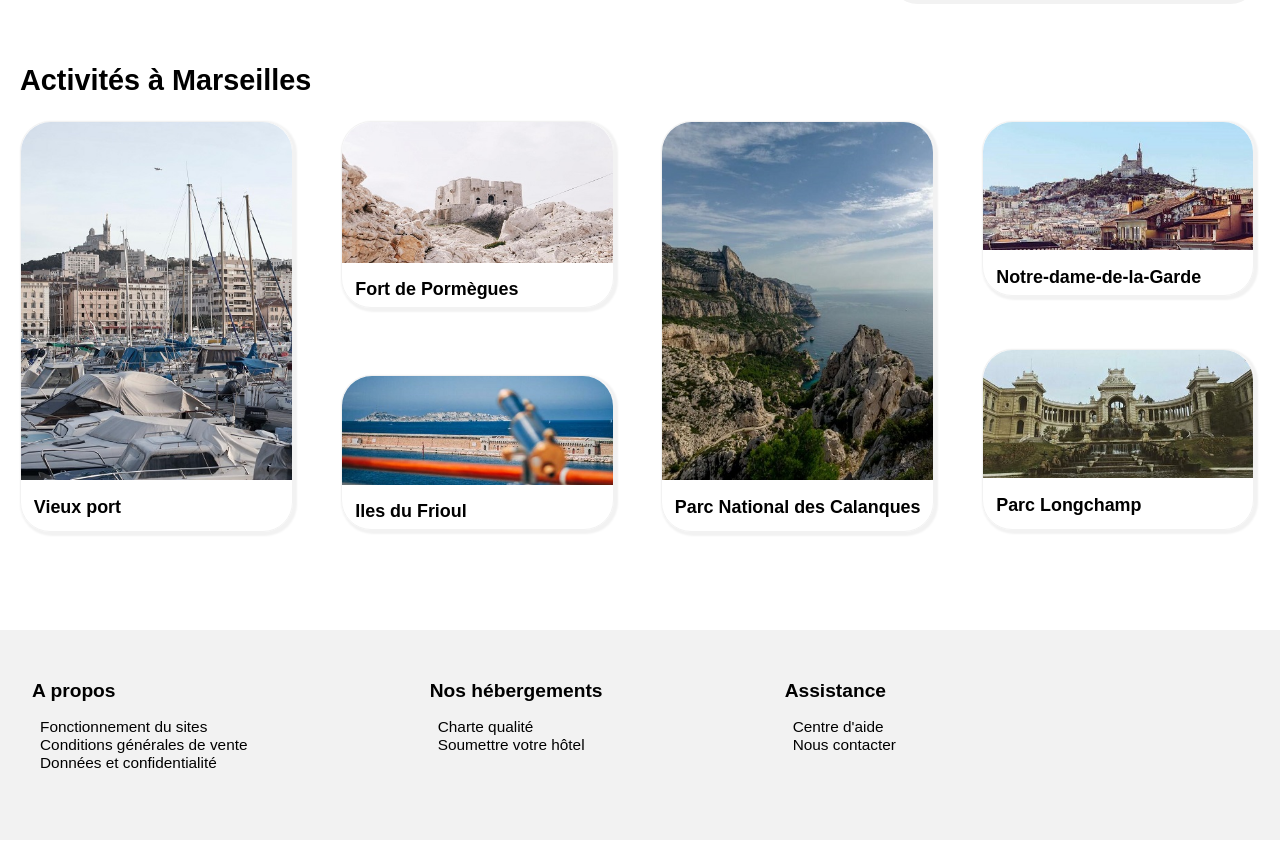
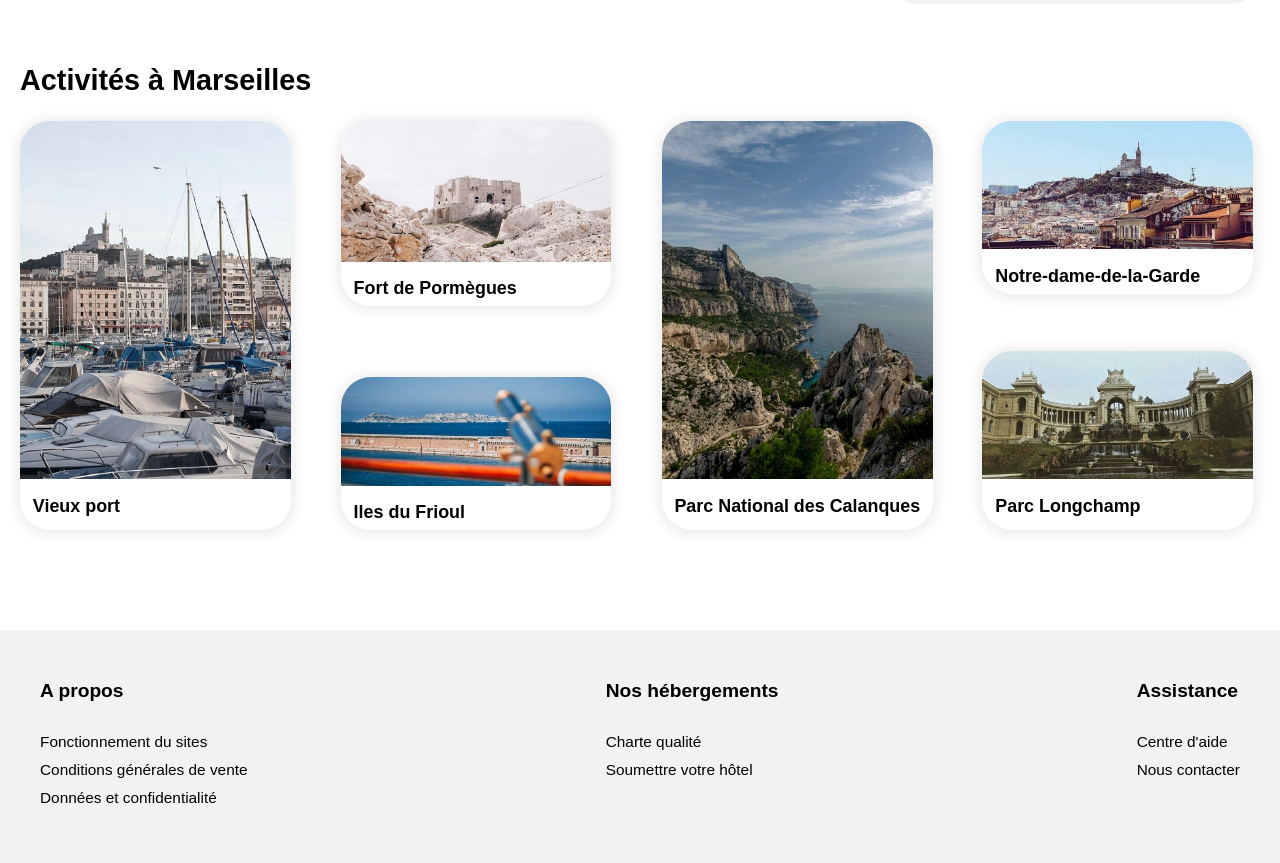
Before and after one commit to GeoffreyMatarin/MatarinGeoffrey_P2px_26022021, a plain HTML site: page index.html in a window 1280 px wide. Shown: the part 1020-1883 px from the top of the page. Before the commit the page ends 1860 px from the top, so only its background shows below. Drawn offline with Linux system fonts and the light colour scheme.

Commit message:
desktop et tablette ok revoir nav mobile

```diff
--- a/style.css
+++ b/style.css
@@ -53,16 +53,22 @@ body
 	 font-size: 1.3vw;
 	 text-decoration: none;
 	 margin-right: 20px;
-	 color: #0065FC;
+
 }
 .heb
 {
 	border-top: 2px solid #0065FC ;
-	padding: 20px 30px 0px 20px ;
+	padding: 2.04vw 30px 0px 20px ;
+	color: #0065FC;
 }
 .ac
 {
 	padding-right: 30px;
+	color: black;
+}
+.sin
+{
+	color: #0065FC;
 }
 .avant_recherche h1
 {
@@ -136,6 +142,7 @@ body
 {
 	font-size: 1vw;
 	padding: 0px 2vw 0px 2vw;
+	white-space: nowrap;
 }
 .eco
 {
@@ -442,10 +449,9 @@ body
 .act_1
 {
    border-radius: 30px ;
-   border: 1px solid #F2F2F2;
    width: 21.2vw;
    height: 32vw;
-   box-shadow: 2px 2px 2px 2px #F2F2F2;
+   box-shadow: 0px 1px 10px 5px rgb(100 100 100 / 10%);
    margin-bottom: 20px;
 }
 .act_1 img
@@ -473,10 +479,9 @@ body
 .fort
 {
 	border-radius: 30px ;
-    border: 1px solid #F2F2F2;
-	height: 14.5vw;
+    height: 14.5vw;
 	width: 21.1vw;
-	box-shadow: 2px 2px 2px 2px #F2F2F2;
+	box-shadow: 0px 1px 10px 5px rgb(100 100 100 / 10%);
 }
 .fort img
 {
@@ -487,10 +492,9 @@ body
 .iles
 {
 	border-radius: 30px ;
-    border: 1px solid #F2F2F2;
-	height: 12vw;
+    height: 12vw;
 	width: 21.1vw;
-	box-shadow: 2px 2px 2px 2px #F2F2F2;
+	box-shadow: 0px 1px 10px 5px rgb(100 100 100 / 10%);
 }
 .iles img
 {
@@ -500,10 +504,10 @@ body
 .notre_dame
 {
 	border-radius: 30px ;
-    border: 1px solid #F2F2F2;
+
 	height: 13.5vw;
 	width: 21.1vw;
-	box-shadow: 2px 2px 2px 2px #F2F2F2;
+	box-shadow: 0px 1px 10px 5px rgb(100 100 100 / 10%);
 }
 .notre_dame img
 {
@@ -513,10 +517,9 @@ body
 .parc_long
 {
 	border-radius: 30px ;
-    border: 1px solid #F2F2F2;
-	height: 14vw;
+    height: 14vw;
 	width: 21.1vw;
-	box-shadow: 2px 2px 2px 2px #F2F2F2;
+	box-shadow: 0px 1px 10px 5px rgb(100 100 100 / 10%);
 }
 .parc_long img
 {
@@ -529,9 +532,10 @@ body
 	justify-content: space-between;
 	background-color: #F2F2F2;
 	width: 100%;
-	height: 160px;
+	height: auto;
 	padding-top: 50px;
 	margin-top: 60px;
+	padding-bottom: 30px;
 }
 .bas_de_page ul
 {
@@ -548,9 +552,15 @@ body
 {
 	font-size: 1.5vw;
 	font-weight: bold;
-	padding-left: 2.5vw;
+	padding-left: 40px;
+	padding-bottom: 15px;
+}
+
+.bas_de_page li
+{
+	padding-bottom: 10px;
 }
 .Assistance
 {
-	padding-right: 30vw;
+	padding-right: 40px;
 }
--- a/style_mobile.css
+++ b/style_mobile.css
@@ -1,4 +1,4 @@
- @media all and (max-width:767px)
+ @media all and (max-width:768px)
 
 
 font-face
@@ -29,7 +29,7 @@ body
 }
 .logo_nav
 {
-    width: 100%;
+    width: 92%;
     display: flex;
     flex-flow: row wrap;
     justify-content: flex-start;
@@ -50,18 +50,16 @@ body
 {
     list-style-type: none;
     display: flex;
-    justify-content: space-around;
-    margin: 0px;
+
+
 
 }
 
 .logo-nav li
 {
-    display: flex;
+
     width: 60%;
-
-
-
+    margin: 0px;
 }
 
 .logo_nav nav
@@ -95,7 +93,7 @@ body
 .ac
 {
 border-bottom: 2px solid #F2F2F2;
-padding: 0vw 14vw 2vw 18vw;
+padding: 0vw 13vw 2vw 18vw;
 position: relative;
 left: -5vw;
 }
@@ -374,7 +372,7 @@ left: -5vw;
     background-color: white;
     width: 85vw;
     margin-bottom: 20px;
-    box-shadow: 2px 2px 2px 2px #F2F2F2;
+    box-shadow: 0px 1px 10px 5px rgb(100 100 100 / 10%);
 
 }
 .heb_block img
@@ -494,10 +492,9 @@ left: -5vw;
 .act_1
 {
    border-radius: 30px ;
-   border: 1px solid #F2F2F2;
    width: 85vw;
    height: 44vw;
-   box-shadow: 2px 2px 2px 2px #F2F2F2;
+   box-shadow: 0px 1px 10px 5px rgb(100 100 100 / 10%);
    margin-bottom: 20px;
 }
 .act_1 img
@@ -523,10 +520,9 @@ left: -5vw;
 .fort
 {
     border-radius: 30px ;
-    border: 1px solid #F2F2F2;
     height: 44vw;
     width: 85vw;
-    box-shadow: 2px 2px 2px 2px #F2F2F2;
+    box-shadow: 0px 1px 10px 5px rgb(100 100 100 / 10%);
     margin-bottom: 20px;
 }
 .fort img
@@ -539,10 +535,9 @@ left: -5vw;
 .iles
 {
     border-radius: 40px ;
-    border: 1px solid #F2F2F2;
     height: 44vw;
     width: 85vw;
-    box-shadow: 2px 2px 2px 2px #F2F2F2;
+    box-shadow: 0px 1px 10px 5px rgb(100 100 100 / 10%);
 
 }
 .iles img
@@ -554,10 +549,9 @@ left: -5vw;
 .notre_dame
 {
     border-radius: 40px ;
-    border: 1px solid #F2F2F2;
     height: 44vw;
     width: 85vw;
-    box-shadow: 2px 2px 2px 2px #F2F2F2;
+    box-shadow: 0px 1px 10px 5px rgb(100 100 100 / 10%);
     margin-bottom: 20px;
 }
 .notre_dame img
@@ -569,10 +563,9 @@ left: -5vw;
 .parc_long
 {
     border-radius: 40px ;
-    border: 1px solid #F2F2F2;
     height: 44vw;
     width: 85vw;
-    box-shadow: 2px 2px 2px 2px #F2F2F2;
+    box-shadow: 0px 1px 10px 5px rgb(100 100 100 / 10%);
 }
 .parc_long img
 {
@@ -585,7 +578,7 @@ left: -5vw;
 
     background-color: #F2F2F2;
     width: 100%;
-    height: 67vw;
+    height: auto;
     padding-top: 7vw;
     margin-top: 5vw;
     padding-bottom: 5vw;
@@ -596,22 +589,29 @@ left: -5vw;
 {
     list-style-type: none;
 
+
 }
 
 .bas_de_page a
 {
     text-decoration: none;
     color: black;
-    font-size: 4.5vw;
+    font-size: 4vw;
 
 
+
+}
+.bas_de_page li
+{
+    padding-bottom: 10px;
 }
 .titre_bas_de_pages
 {
     font-size: 5vw;
     font-weight: bold;
-    width: 100%;
-    margin-left: 6vw;
+    width: 90%;
+    margin-left: 40px;
+    padding-bottom: 15px;
 
 }
 .a_propos
@@ -628,9 +628,3 @@ left: -5vw;
     justify-content: flex-start;
 
 }
-.Assistance
-{
-    display: flex;
-    flex-flow: row wrap;
-    justify-content: flex-start;
-}
--- a/style_tablette.css
+++ b/style_tablette.css
@@ -1,4 +1,4 @@
-@media all and (min-width:768px) and (max-width:1024px)
+@media all and (min-width:768px) and (max-width:1025px)
 
 font-face
 {
@@ -55,7 +55,7 @@ body
 .heb
 {
 	border-top: 2px solid #0065FC ;
-	padding: 16px 30px 0px 20px ;
+	padding: 1.9vw 30px 0px 20px ;
 }
 .ac
 {
@@ -431,10 +431,9 @@ body
 .act_1
 {
    border-radius: 30px ;
-   border: 1px solid #F2F2F2;
    width: 40vw;
    height: 56vw;
-   box-shadow: 2px 2px 2px 2px #F2F2F2;
+   box-shadow: 0px 1px 10px 5px rgb(100 100 100 / 10%);
    margin-bottom: 3vw;
 }
 .act_1 img
@@ -461,10 +460,9 @@ body
 .fort
 {
 	border-radius: 30px ;
-    border: 1px solid #F2F2F2;
-	height: 28vw;
+    height: 28vw;
 	width: 40vw;
-	box-shadow: 2px 2px 2px 2px #F2F2F2;
+	box-shadow: 0px 1px 10px 5px rgb(100 100 100 / 10%);
 }
 .fort img
 {
@@ -476,10 +474,9 @@ body
 .iles
 {
 	border-radius: 30px ;
-    border: 1px solid #F2F2F2;
-	height: 23vw;
+    height: 23vw;
 	width: 40vw;
-	box-shadow: 2px 2px 2px 2px #F2F2F2;
+	box-shadow: 0px 1px 10px 5px rgb(100 100 100 / 10%);
 }
 .iles img
 {
@@ -490,10 +487,9 @@ body
 .notre_dame
 {
 	border-radius: 30px ;
-    border: 1px solid #F2F2F2;
-	height: 25vw;
+    height: 25vw;
 	width: 40vw;
-	box-shadow: 2px 2px 2px 2px #F2F2F2;
+	box-shadow: 0px 1px 10px 5px rgb(100 100 100 / 10%);
 }
 .notre_dame img
 {
@@ -504,10 +500,9 @@ body
 .parc_long
 {
 	border-radius: 30px ;
-    border: 1px solid #F2F2F2;
-	height: 26vw;
+    height: 26vw;
 	width: 40vw;
-	box-shadow: 2px 2px 2px 2px #F2F2F2;
+	box-shadow: 0px 1px 10px 5px rgb(100 100 100 / 10%);
 }
 .parc_long img
 {
@@ -540,13 +535,14 @@ body
 {
 	font-size: 2vw;
 	font-weight: bold;
-	padding-left: 3.8vw;
+	padding-left: 40px;
+	padding-bottom: 10px;
 }
 .Assistance
 {
 	padding-right: 2vw;
 }
-.a_propos
+.bas_de_page li
 {
-
+	padding-bottom: 10px;
 }
```
